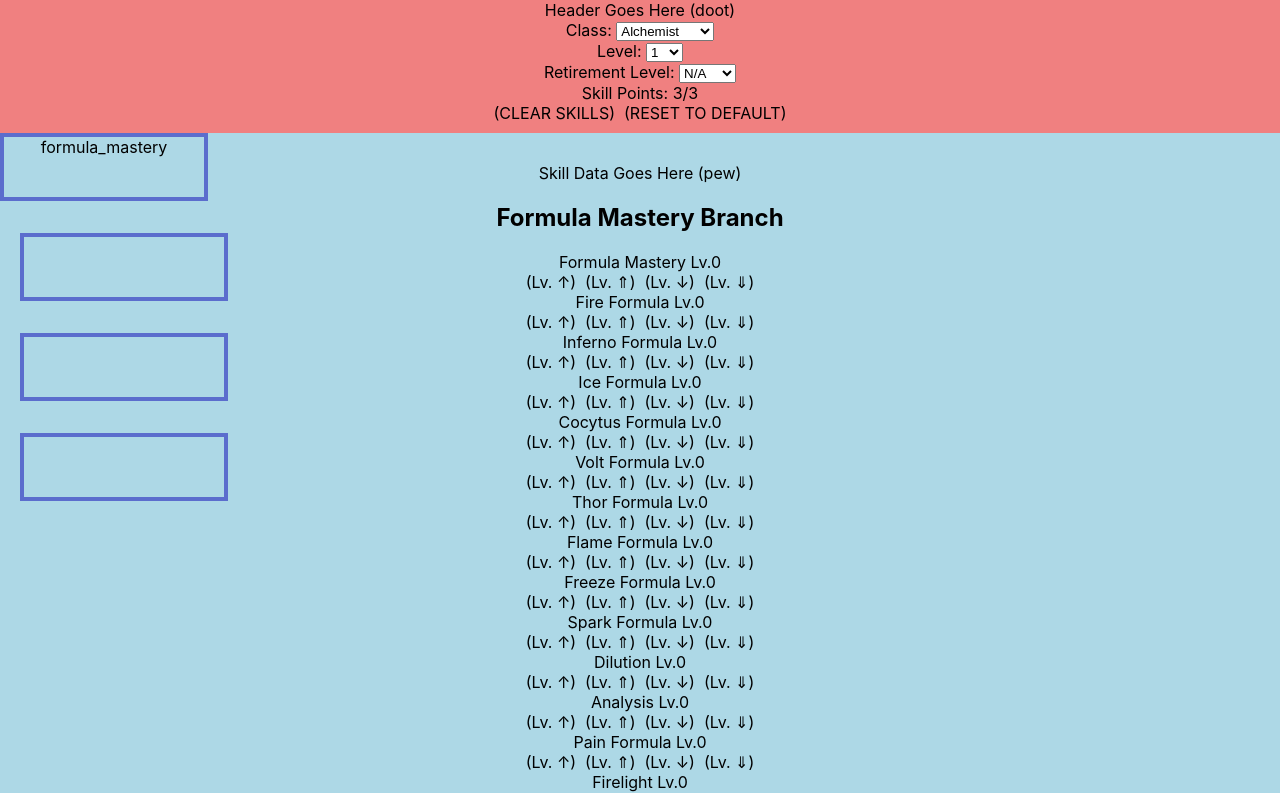
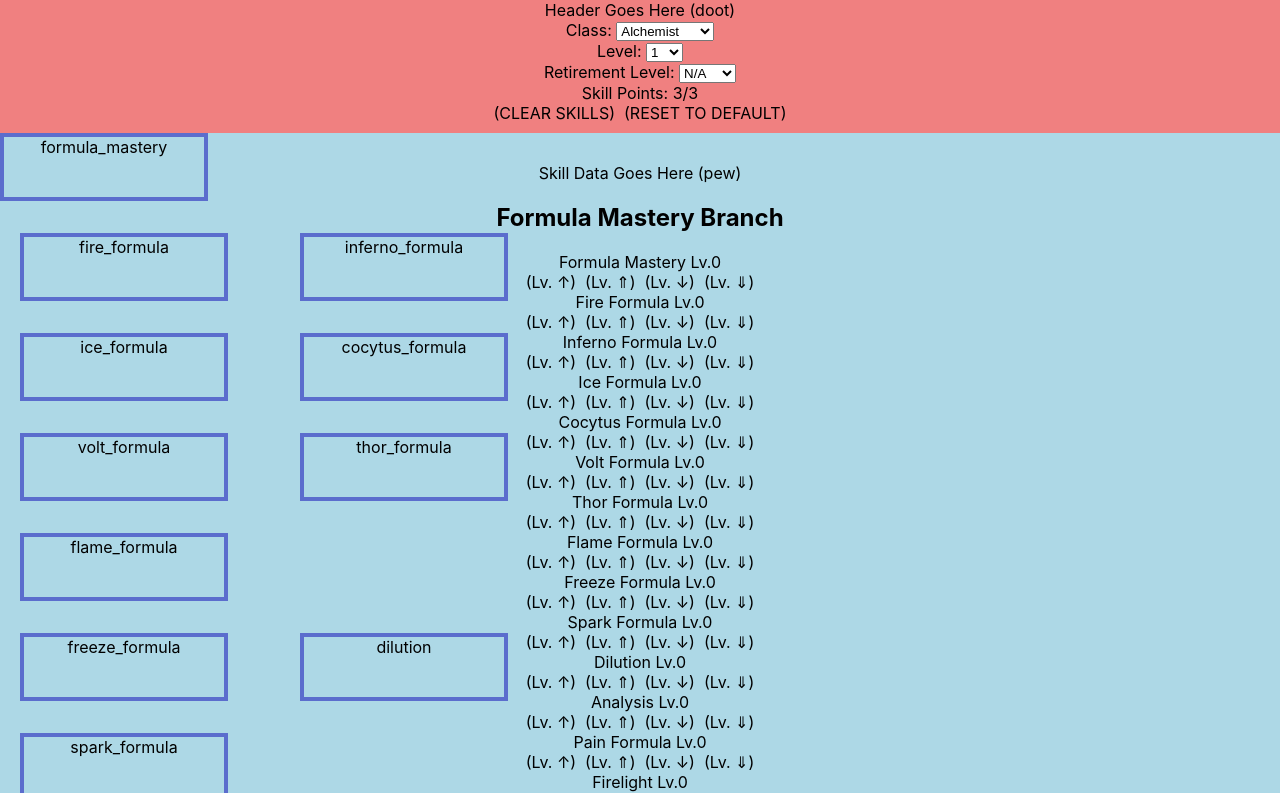
Before and after one commit to aturfah/eou-skillsim, a React (Create React App) app: page / in a window 1280 px wide. Shown: the top 793 px of the page. Built offline with nearby package versions, Linux system fonts and the light colour scheme.

Commit message:
Add preliminary alchemist skill data

```diff
--- a/src/data/tree_data.js
+++ b/src/data/tree_data.js
@@ -1,7 +1,3 @@
-const BOX_WIDTH = 300;
-const BOX_HEIGHT = 60;
-const LINE_LENGTH = 40;
-const LINE_THICKNESS = 5;
 var treeData = [
     [
         {
@@ -10,19 +6,54 @@ var treeData = [
             coords: {x: 0, y: 0}
         },
         {
-            skillId: 'fire_formula',
+            skillID: 'fire_formula',
             baseSkill: false,
             coords: {x: 0, y: 1}
         },
         {
-            skillId: 'ice_formula',
+            skillID: 'ice_formula',
             baseSkill: false,
             coords: {x: 0, y: 2}
         },
         {
-            skillId: 'volt_formula',
+            skillID: 'volt_formula',
             baseSkill: false,
             coords: {x: 0, y: 3}
+        },
+        {
+            skillID: 'inferno_formula',
+            baseSkill: false,
+            coords: {x: 1, y: 1}
+        },
+        {
+            skillID: 'cocytus_formula',
+            baseSkill: false,
+            coords: {x: 1, y: 2}
+        },
+        {
+            skillID: 'thor_formula',
+            baseSkill: false,
+            coords: {x: 1, y: 3}
+        },
+        {
+            skillID: 'flame_formula',
+            baseSkill: false,
+            coords: {x: 0, y: 4}
+        },
+        {
+            skillID: 'freeze_formula',
+            baseSkill: false,
+            coords: {x: 0, y: 5}
+        },
+        {
+            skillID: 'spark_formula',
+            baseSkill: false,
+            coords: {x: 0, y: 6}
+        },
+        {
+            skillID: 'dilution',
+            baseSkill: false,
+            coords: {x: 1, y: 5}
         }
     ]
 ]
```
